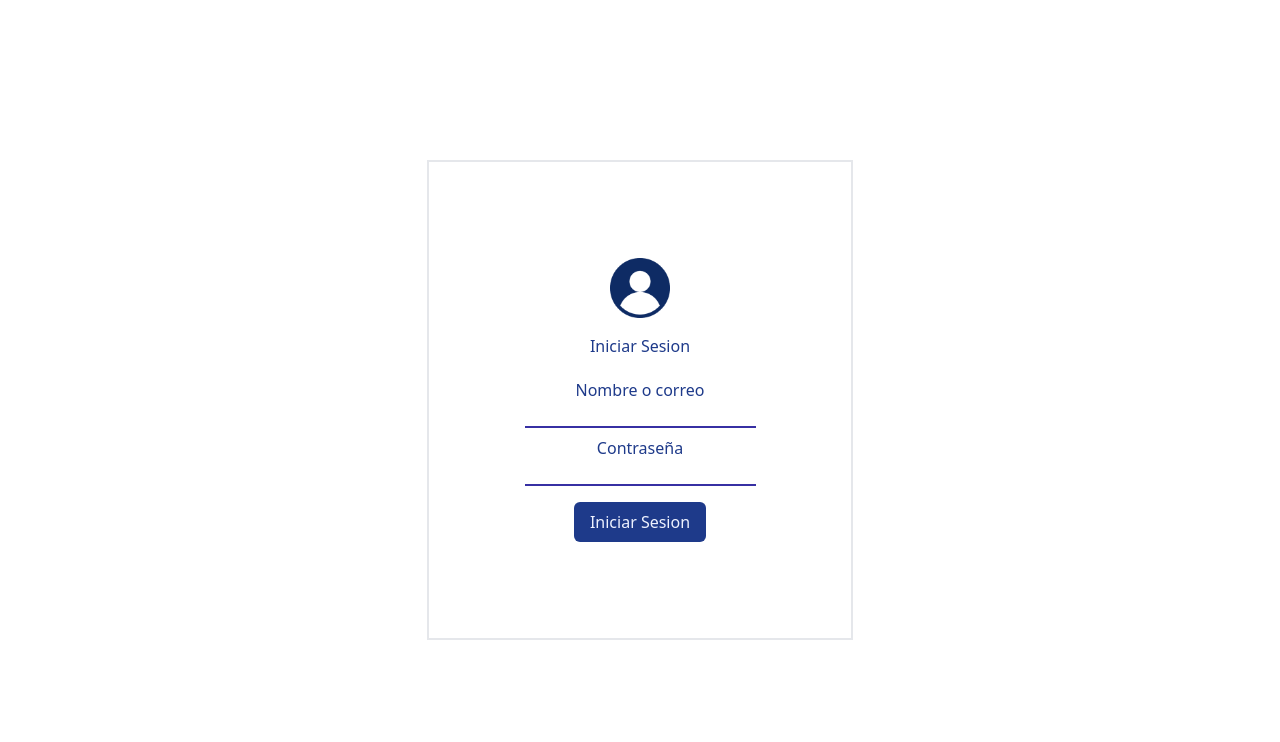
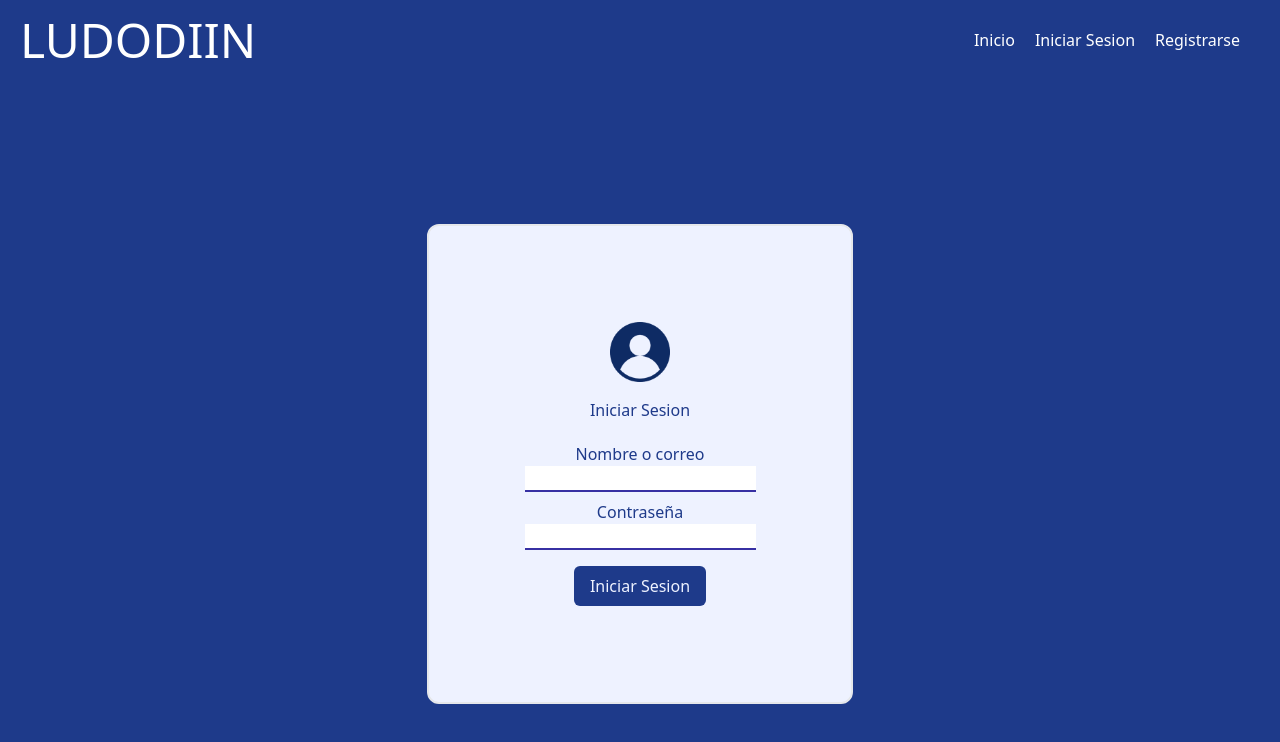
Before and after one commit to noejasiel/-LUDO-DIIN, a React (Create React App) app: page / in a window 1280 px wide. Shown: the top 742 px of the page. Built offline with nearby package versions, Linux system fonts and the light colour scheme.

Commit message:
Login y Nav

```diff
--- a/src/components/Nav.js
+++ b/src/components/Nav.js
@@ -0,0 +1,18 @@
+import React from "react";
+
+const Nav = () => {
+  return (
+    <header>
+      <nav className="flex justify-between pt-4">
+        <h1 className="text-5xl ml-5 text-white">LUDODIIN</h1>
+        <div className=" flex content-end items-center mr-5">
+          <a className=" mr-5 text-white">Inicio</a>
+          <a className=" mr-5 text-white">Iniciar Sesion</a>
+          <a className=" mr-5 text-white">Registrarse</a>
+        </div>
+      </nav>
+    </header>
+  );
+};
+
+export default Nav;
--- a/src/components/login.js
+++ b/src/components/login.js
@@ -1,10 +1,12 @@
 import React from "react";
 import user from "../assets/user.png";
-
+import Nav from "../components/Nav";
 const Login = () => {
   return (
-    <div className="w-full flex justify-center h-screen content-center items-center">
-      <div className="w-1/3 border-2 h-3/5 ">
+    <div className="bg-blue-900">
+      <Nav />
+      <div className="w-full flex justify-center h-screen content-center items-center ">
+        <div className="w-1/3 border-2 h-3/5 bg-indigo-50 rounded-xl">
           <div className="w-full flex justify-center  content-center items-center h-full flex-col">
             <img src={user} width="60" height="50" className="mb-4" />
             <h1 className="text-blue-900 mb-4 bol">Iniciar Sesion</h1>
@@ -26,6 +28,7 @@ const Login = () => {
           </div>
         </div>
       </div>
+    </div>
   );
 };
 
```
Lines whose indentation alone changed are shown as unchanged.
